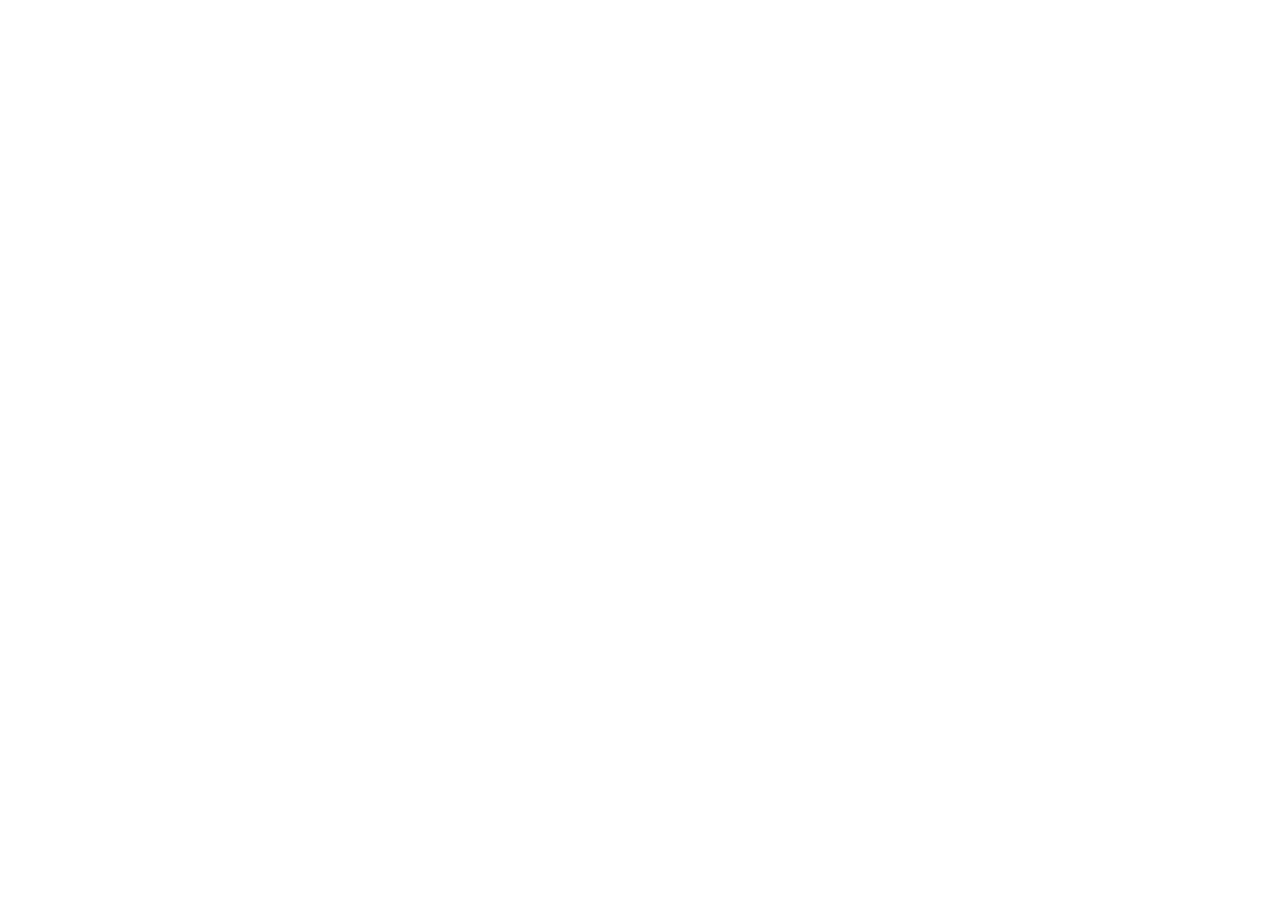
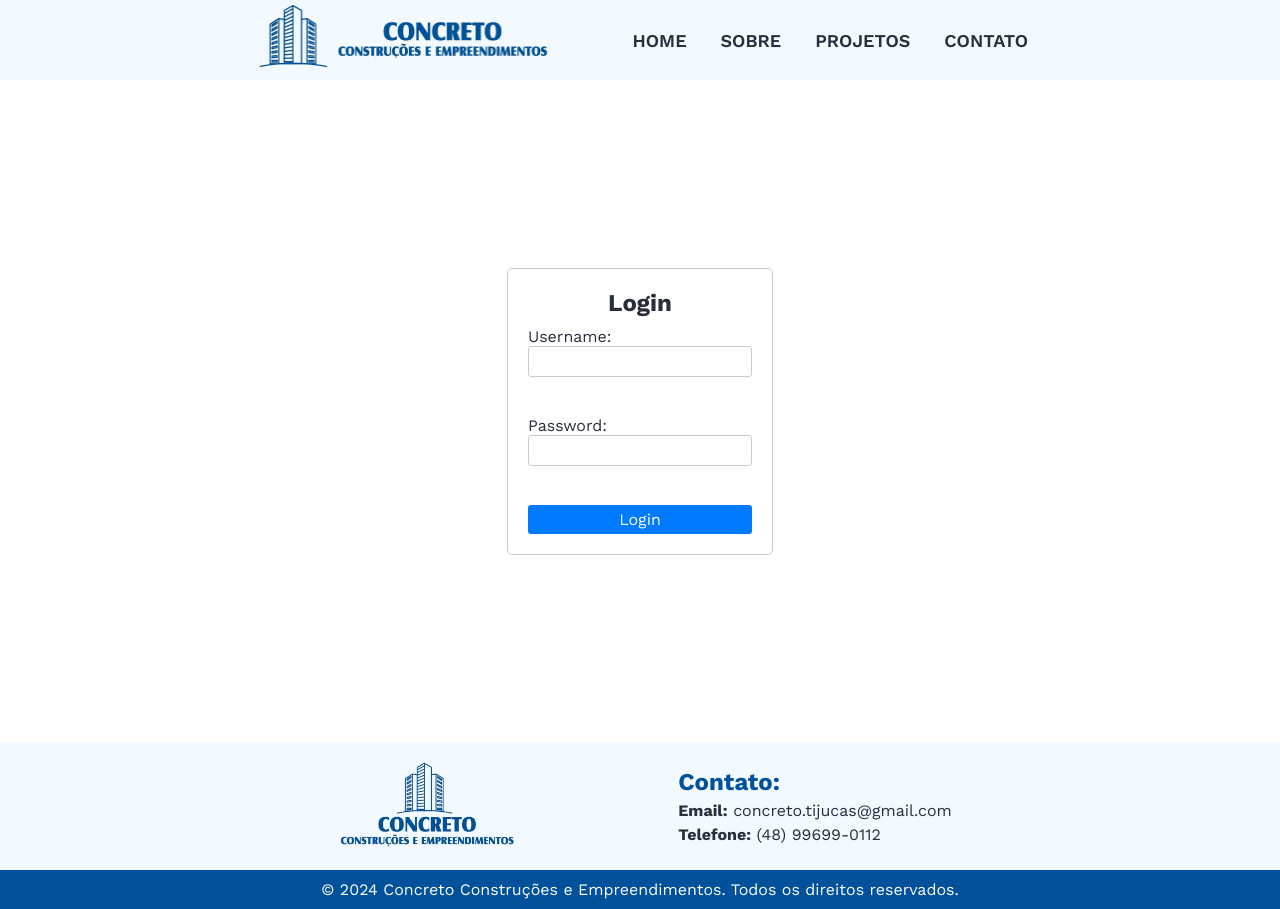
Before and after one commit to GregorySDaniel/concreto, a React (Vite) app: page /admin in a window 1280 px wide. Before the commit this address had no page. Before the commit the page ends 800 px from the top, so only its background shows below. Built offline with nearby package versions, Linux system fonts and the light colour scheme.

Commit message:
add admin routes

```diff
--- a/src/routes/app.routes.jsx
+++ b/src/routes/app.routes.jsx
@@ -1,9 +1,10 @@
-import { Routes, Route} from 'react-router-dom'
+import { Routes, Route } from 'react-router-dom'
 
 import { Home } from '../pages/Home'
 import { About } from '../pages/About'
 import { Contact } from '../pages/Contact'
 import { Projects } from '../pages/Projects'
+import { Admin } from '../pages/Admin'
 
 export function AppRoutes(){
   return(
@@ -12,6 +13,7 @@ export function AppRoutes(){
       <Route path="/sobre" element={<About/>}/>
       <Route path="/contato" element={<Contact/>}/>
       <Route path="/projetos" element={<Projects/>}/>
+      <Route path="/admin" element={<Admin/>}/>
     </Routes>
   )
 }
```
Also changed, not shown: src/routes/admin.routes.jsx (added, +10 -0 lines).
